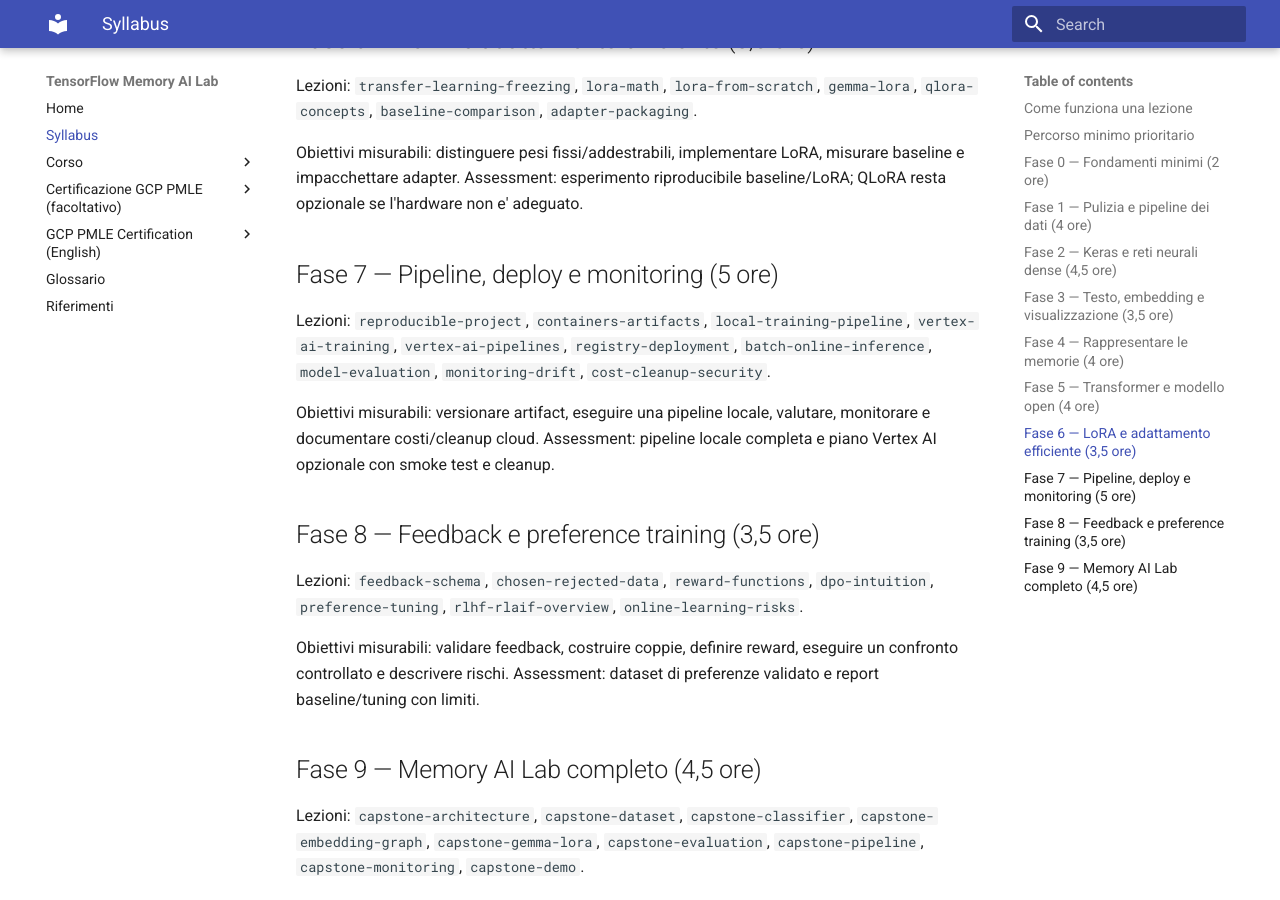
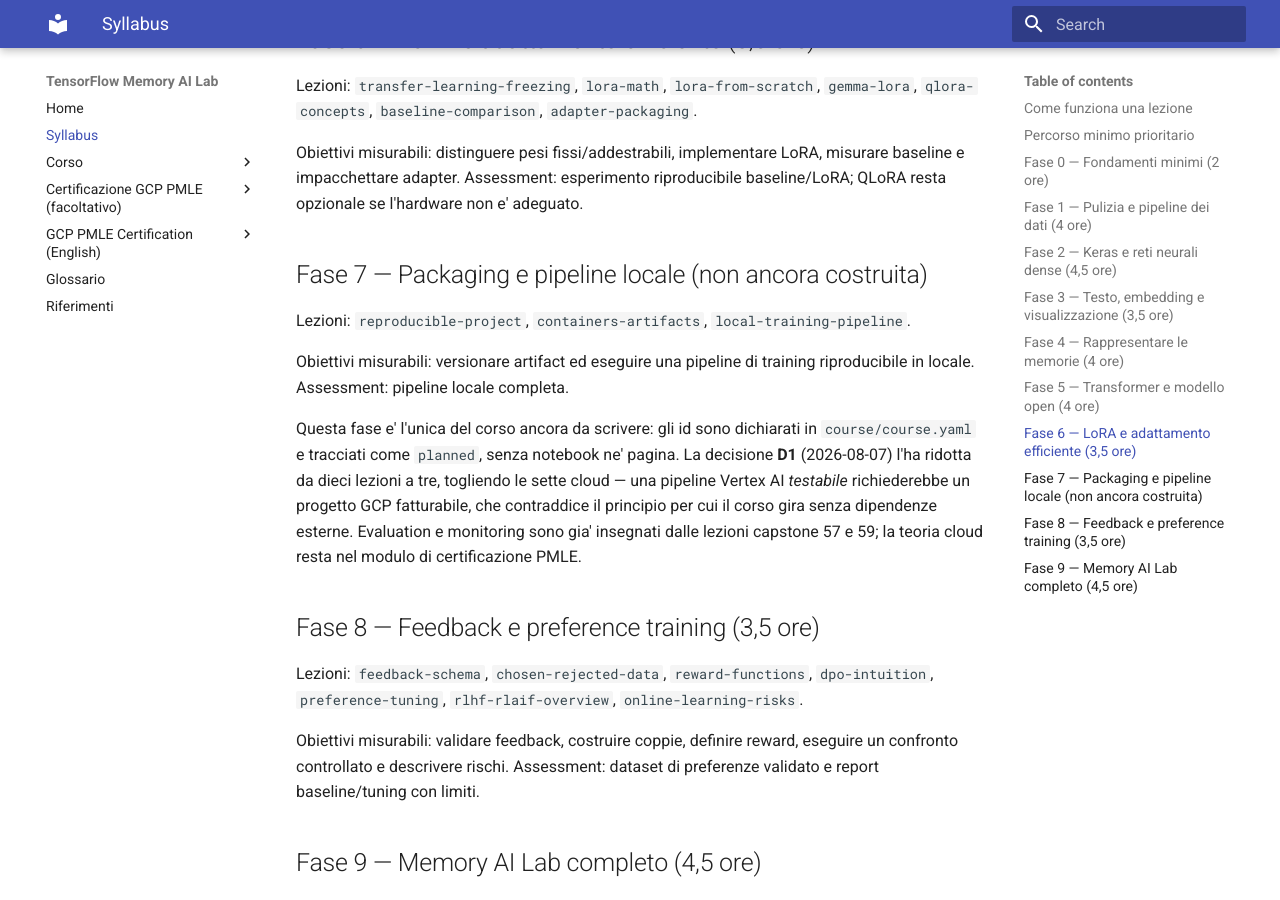
Before and after one commit to blindosbarra/tensorflow-memory-course, an MkDocs documentation site: the page built from docs/syllabus.md, in a window 1280 px wide and 900 px high, scrolled down 2740 px. Built offline with MkDocs 1.6.1 and Material for MkDocs 9.7.7, drawn with Linux system fonts in a browser that asks for light colours.

Commit message:
Applica D1 al modulo mlops e al requisito Vertex AI
La spec chiedeva "almeno una pipeline Vertex AI documentata e testabile"
come parte della definizione di completamento, e il repository non
contiene una riga di codice Vertex AI. Una pipeline testabile
richiederebbe un progetto GCP fatturabile che nessuno studente ha
garantito, e contraddirebbe il principio per cui il corso gira senza
dipendenze esterne — la guardia di Gemma esiste esattamente per questo.

Per D1:

- I sette id cloud escono da course.yaml e da progress.yaml. Il modulo
  mlops resta dichiarato con i tre id locali (packaging, artifact,
  pipeline locale), planned, e si intitola "Packaging e pipeline locale".
- La spec chiede ora una pipeline di training riproducibile eseguibile in
  locale. Il Passo 5 del processo operativo perde model registry, deploy
  gestito e cost guardrails; l'elenco delle dipendenze dichiara che il
  Cloud SDK non e' installato ne' richiesto.
- docs/syllabus.md non elenca piu' le sette lezioni cloud e dice
  apertamente che la Fase 7 e' l'unica del corso ancora da scrivere.

Emendare la spec e' legittimo; lasciarla dichiarare un requisito che
nessuno intende soddisfare non lo e'.

WI-12 resta in_progress: la seconda meta' dell'item chiede di decidere i
sette id data-engineering/keras-dnn mancanti, e quella decisione non e'
registrata. Restano dichiarati e planned, cioe' visibili come lacuna, in
attesa dell'autore del corso.

Verificato: mkdocs build --strict, ruff, build_references.py --check e
check_course_consistency.py (OK: nothing to reconcile).

Co-Authored-By: Claude Opus 5 <noreply@anthropic.com>
Claude-Session: https://claude.ai/code/session_019KWVZpRDTWTcPLsAyW6rSN

```diff
--- a/docs/syllabus.md
+++ b/docs/syllabus.md
@@ -117,16 +117,22 @@ Obiettivi misurabili: distinguere pesi fissi/addestrabili, implementare LoRA,
 misurare baseline e impacchettare adapter. Assessment: esperimento riproducibile
 baseline/LoRA; QLoRA resta opzionale se l'hardware non e' adeguato.
 
-## Fase 7 — Pipeline, deploy e monitoring (5 ore)
+## Fase 7 — Packaging e pipeline locale (non ancora costruita)
 
 Lezioni: `reproducible-project`, `containers-artifacts`,
-`local-training-pipeline`, `vertex-ai-training`, `vertex-ai-pipelines`,
-`registry-deployment`, `batch-online-inference`, `model-evaluation`,
-`monitoring-drift`, `cost-cleanup-security`.
+`local-training-pipeline`.
 
-Obiettivi misurabili: versionare artifact, eseguire una pipeline locale,
-valutare, monitorare e documentare costi/cleanup cloud. Assessment: pipeline
-locale completa e piano Vertex AI opzionale con smoke test e cleanup.
+Obiettivi misurabili: versionare artifact ed eseguire una pipeline di
+training riproducibile in locale. Assessment: pipeline locale completa.
+
+Questa fase e' l'unica del corso ancora da scrivere: gli id sono dichiarati
+in `course/course.yaml` e tracciati come `planned`, senza notebook ne'
+pagina. La decisione **D1** (2026-08-07) l'ha ridotta da dieci lezioni a
+tre, togliendo le sette cloud — una pipeline Vertex AI *testabile*
+richiederebbe un progetto GCP fatturabile, che contraddice il principio per
+cui il corso gira senza dipendenze esterne. Evaluation e monitoring sono gia'
+insegnati dalle lezioni capstone 57 e 59; la teoria cloud resta nel modulo
+di certificazione PMLE.
 
 ## Fase 8 — Feedback e preference training (3,5 ore)
 
```
Also changed, not shown: COURSE_FACTORY_SPEC.md (+15 -9 lines), 3 other files.
